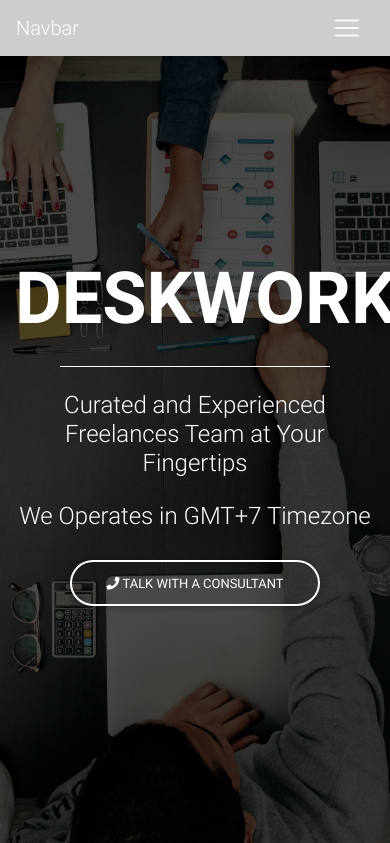
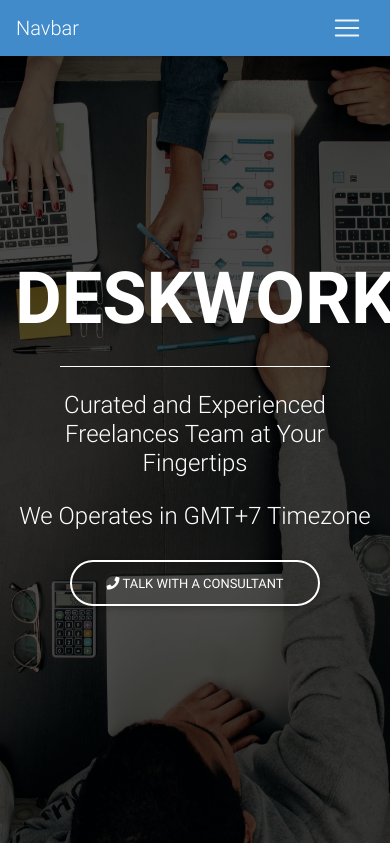
Before and after one commit to Freditansari/redfox-website, a PHP site: page / in a window 390 px wide. Shown: the top 843 px of the page. Run offline with PHP 8.4, Linux system fonts and the light colour scheme; some libraries are stand-ins or nearby versions.

Commit message:
Update style.css
changed the collapsed navbar color from grey to blue

```diff
--- a/css/style.css
+++ b/css/style.css
@@ -34,7 +34,7 @@ header,
 
 @media (max-width: 991px) {
     .navbar:not(.top-nav-collapse) {
-        background: #cdcdcd !important;
+        background: #428bca !important;
     }
 }
 
```
